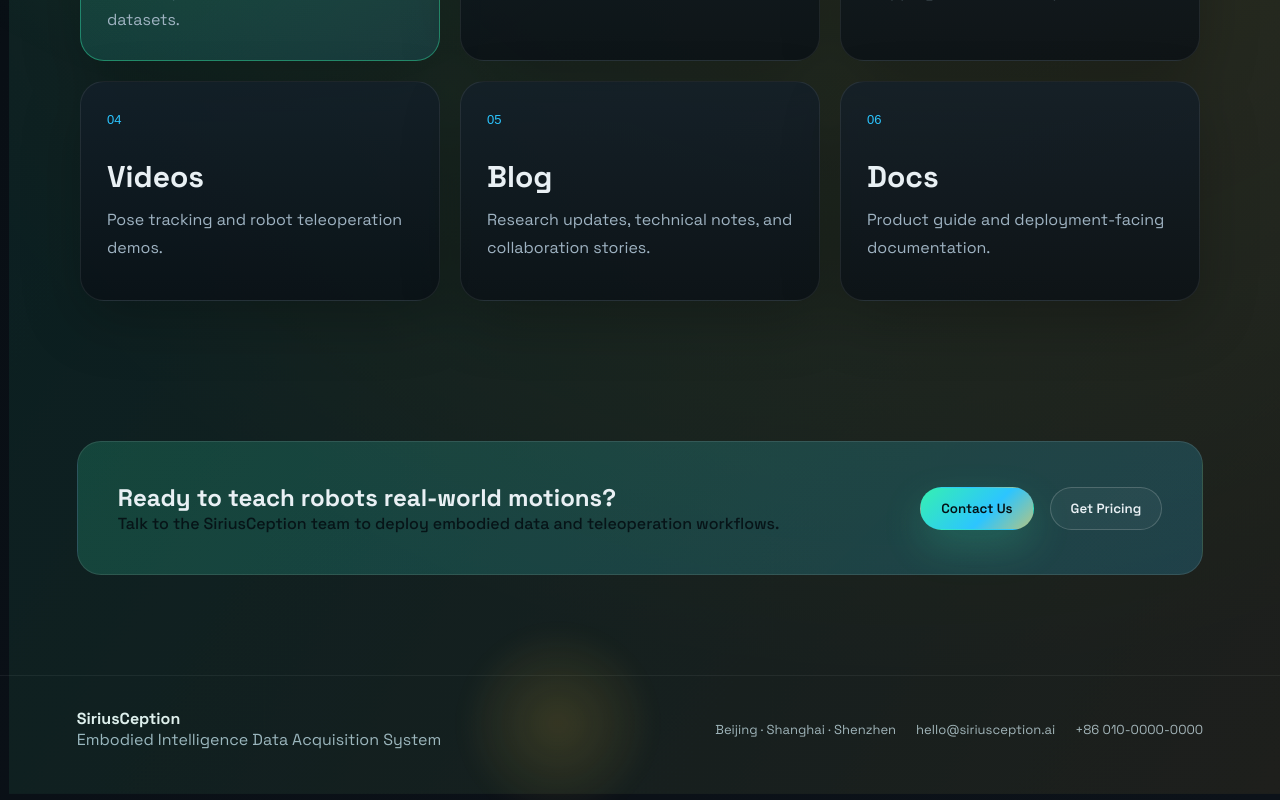
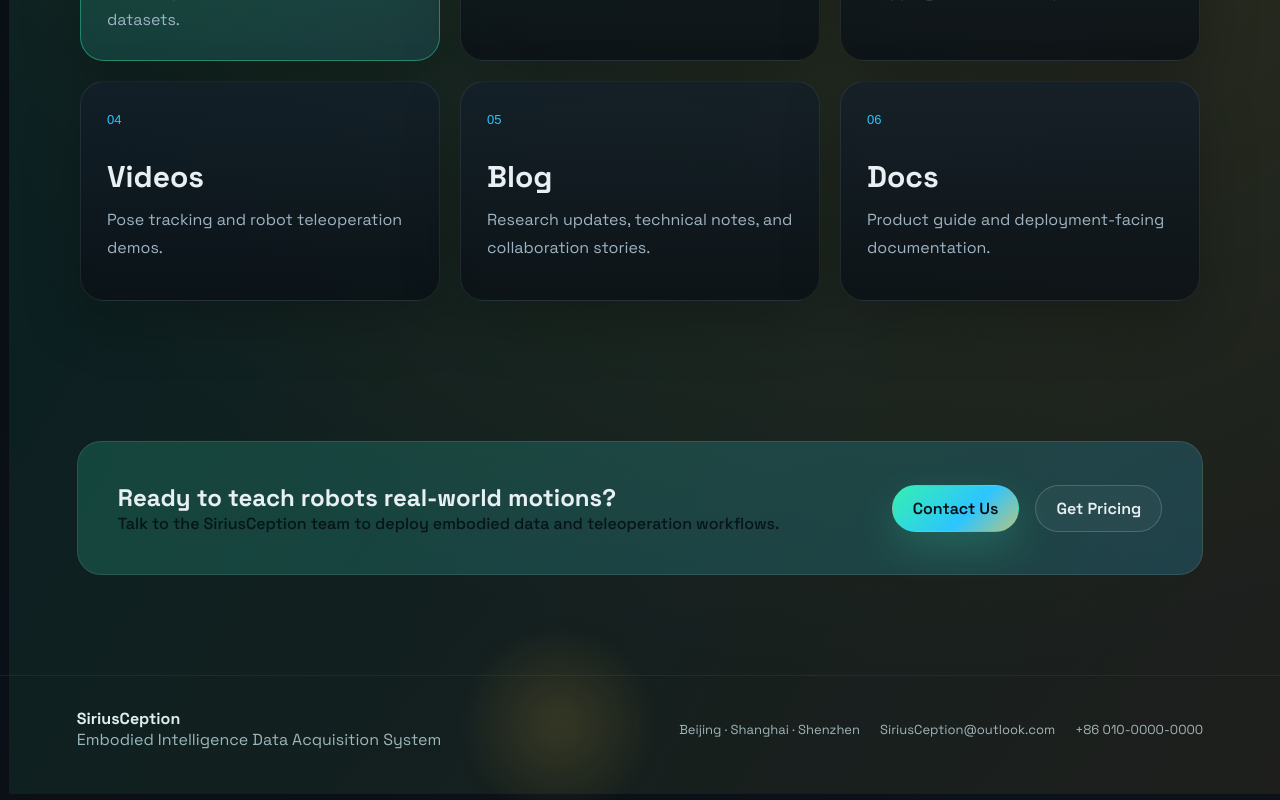
Before and after one commit to Knightsll/SiriusCeption-Web, a Next.js app: page / in a window 1280 px wide. Shown: the part 1808-2608 px from the top of the page. Built offline with nearby package versions, Linux system fonts and the light colour scheme; no server answers; a web font is replaced by a local one.

Commit message:
Update SiriusCeption contact email

```diff
--- a/app/page.tsx
+++ b/app/page.tsx
@@ -385,8 +385,8 @@ export default function Home() {
             <p>{t.closing.lead}</p>
           </div>
           <div className="closing-actions">
-            <button className="cta primary">{t.cta.contact}</button>
-            <button className="cta ghost">{t.cta.pricing}</button>
+            <a className="cta primary" href="mailto:SiriusCeption@outlook.com">{t.cta.contact}</a>
+            <a className="cta ghost" href="mailto:SiriusCeption@outlook.com">{t.cta.pricing}</a>
           </div>
         </div>
       </section>
@@ -398,7 +398,7 @@ export default function Home() {
         </div>
         <div className="footer-links">
           <span>{t.footer.locations}</span>
-          <span>hello@siriusception.ai</span>
+          <a href="mailto:SiriusCeption@outlook.com">SiriusCeption@outlook.com</a>
           <span>+86 010-0000-0000</span>
         </div>
       </footer>
--- a/app/product/page.tsx
+++ b/app/product/page.tsx
@@ -231,7 +231,7 @@ export default function ProductPage() {
             </div>
 
             <div className="product-actions">
-              <a className="cta primary" href="mailto:hello@siriusception.ai">{t.buyCta}</a>
+              <a className="cta primary" href="mailto:SiriusCeption@outlook.com">{t.buyCta}</a>
               <a className="cta ghost" href={selectedProduct.href}>{t.productCta}</a>
             </div>
           </div>
@@ -265,7 +265,7 @@ export default function ProductPage() {
                 </div>
               ))}
             </div>
-            <a className="software-doc-link cta ghost" href="mailto:hello@siriusception.ai">{t.quoteCta}</a>
+            <a className="software-doc-link cta ghost" href="mailto:SiriusCeption@outlook.com">{t.quoteCta}</a>
           </article>
         </div>
 
--- a/app/products/sirius-nova/page.tsx
+++ b/app/products/sirius-nova/page.tsx
@@ -138,7 +138,7 @@ export default function SiriusNovaPage() {
           <h1>{t.title}</h1>
           <p>{t.lead}</p>
           <div className="hero-actions">
-            <a className="cta primary" href="mailto:hello@siriusception.ai">{t.ctaPrimary}</a>
+            <a className="cta primary" href="mailto:SiriusCeption@outlook.com">{t.ctaPrimary}</a>
             <a className="cta ghost" href="/docs">{t.ctaSecondary}</a>
           </div>
           <div className="nova-metrics">
```
